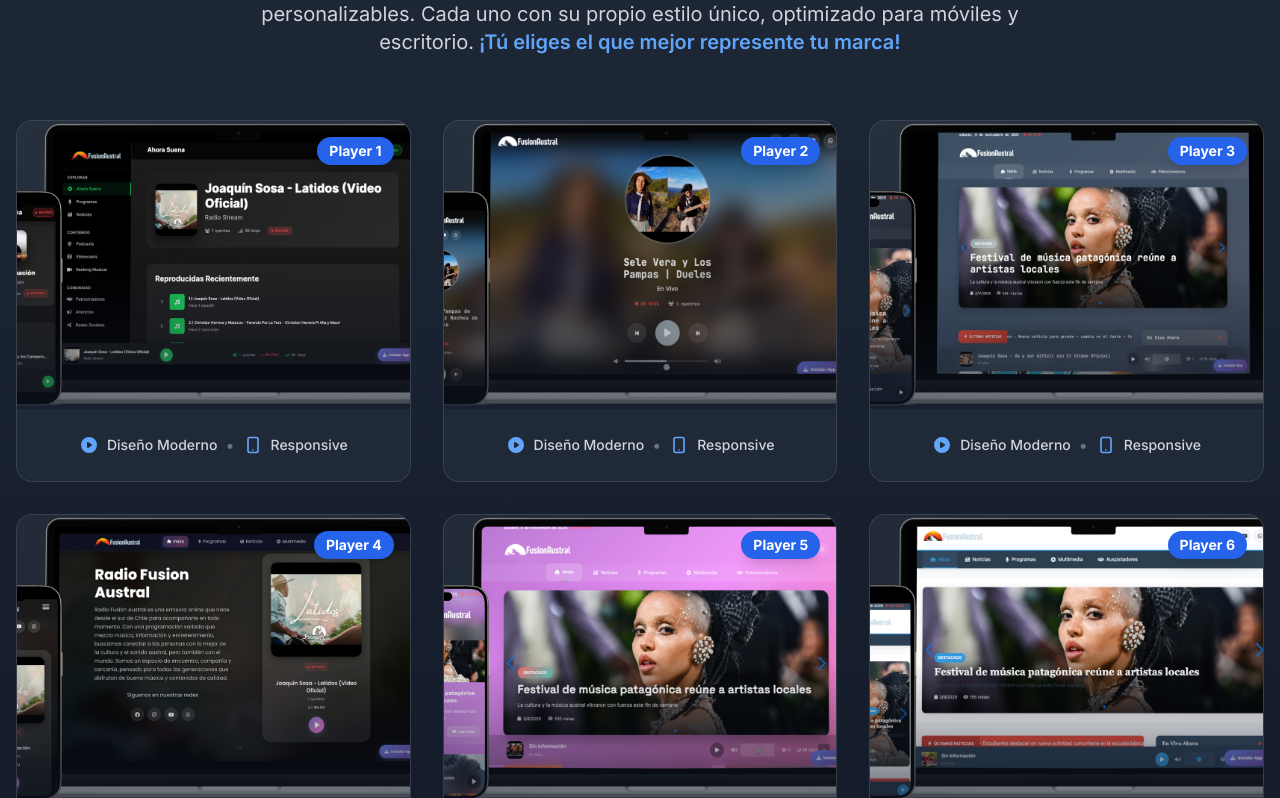
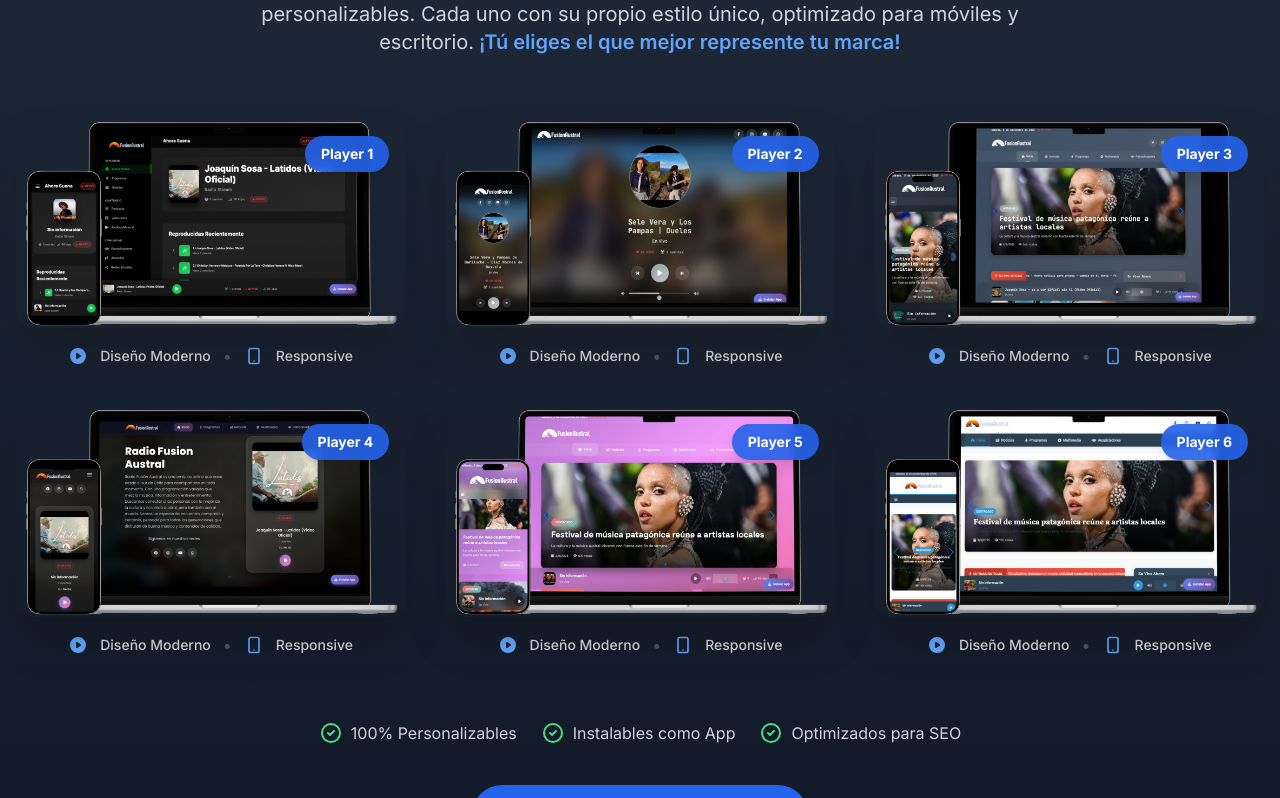
Before and after one commit to FelipeVegaEsparza/hostreams, a React (Vite) app in the folder frontend/: page / in a window 1280 px wide. Shown: the part 2162-2960 px from the top of the page. Built offline with nearby package versions, Linux system fonts and the light colour scheme; no server answers.

Commit message:
Modificando card de Players

```diff
--- a/frontend/src/pages/Home.jsx
+++ b/frontend/src/pages/Home.jsx
@@ -276,36 +276,33 @@ const Home = () => {
             </p>
           </div>
 
-          <div className="grid grid-cols-1 sm:grid-cols-2 lg:grid-cols-3 gap-6 sm:gap-8">
+          <div className="grid grid-cols-1 sm:grid-cols-2 lg:grid-cols-3 gap-8 sm:gap-10">
             {[1, 2, 3, 4, 5, 6].map((num) => (
               <div
                 key={num}
-                className="glass-card rounded-2xl overflow-hidden group transform transition-all duration-500 hover:scale-105 hover:shadow-2xl hover:shadow-blue-500/20"
+                className="group transform transition-all duration-500 hover:scale-105"
                 style={{ animationDelay: `${num * 100}ms` }}
               >
-                <div className="relative overflow-hidden">
+                <div className="relative rounded-2xl overflow-hidden shadow-2xl hover:shadow-blue-500/30 transition-shadow duration-500">
                   <img
                     src={`/p${num}.png`}
                     alt={`Player ${num}`}
-                    className="w-full h-64 sm:h-72 object-cover transition-transform duration-700 group-hover:scale-110"
+                    className="w-full h-auto object-contain transition-transform duration-700 group-hover:scale-105"
                   />
-                  <div className="absolute inset-0 bg-gradient-to-t from-gray-900 via-transparent to-transparent opacity-60 group-hover:opacity-40 transition-opacity duration-300"></div>
-                  <div className="absolute top-4 right-4 bg-blue-600 text-white px-3 py-1 rounded-full text-sm font-bold shadow-lg">
+                  <div className="absolute top-4 right-4 bg-blue-600 text-white px-4 py-2 rounded-full text-sm font-bold shadow-lg backdrop-blur-sm bg-blue-600/90">
                     Player {num}
                   </div>
                 </div>
-                <div className="p-6 bg-gray-800/50">
-                  <div className="flex items-center justify-center space-x-2 text-gray-300">
+                <div className="mt-4 flex items-center justify-center space-x-3 text-gray-300">
                   <svg className="w-5 h-5 text-blue-400" fill="currentColor" viewBox="0 0 20 20" xmlns="http://www.w3.org/2000/svg">
                     <path fillRule="evenodd" d="M10 18a8 8 0 100-16 8 8 0 000 16zM9.555 7.168A1 1 0 008 8v4a1 1 0 001.555.832l3-2a1 1 0 000-1.664l-3-2z" clipRule="evenodd" />
                   </svg>
                   <span className="text-sm font-medium">Diseño Moderno</span>
-                    <span className="text-gray-500">•</span>
+                  <span className="text-gray-600">•</span>
                   <svg className="w-5 h-5 text-blue-400" fill="none" stroke="currentColor" viewBox="0 0 24 24" xmlns="http://www.w3.org/2000/svg">
                     <path strokeLinecap="round" strokeLinejoin="round" strokeWidth={2} d="M12 18h.01M8 21h8a2 2 0 002-2V5a2 2 0 00-2-2H8a2 2 0 00-2 2v14a2 2 0 002 2z" />
                   </svg>
                   <span className="text-sm font-medium">Responsive</span>
-                  </div>
                 </div>
               </div>
             ))}
```
Lines whose indentation alone changed are shown as unchanged.
